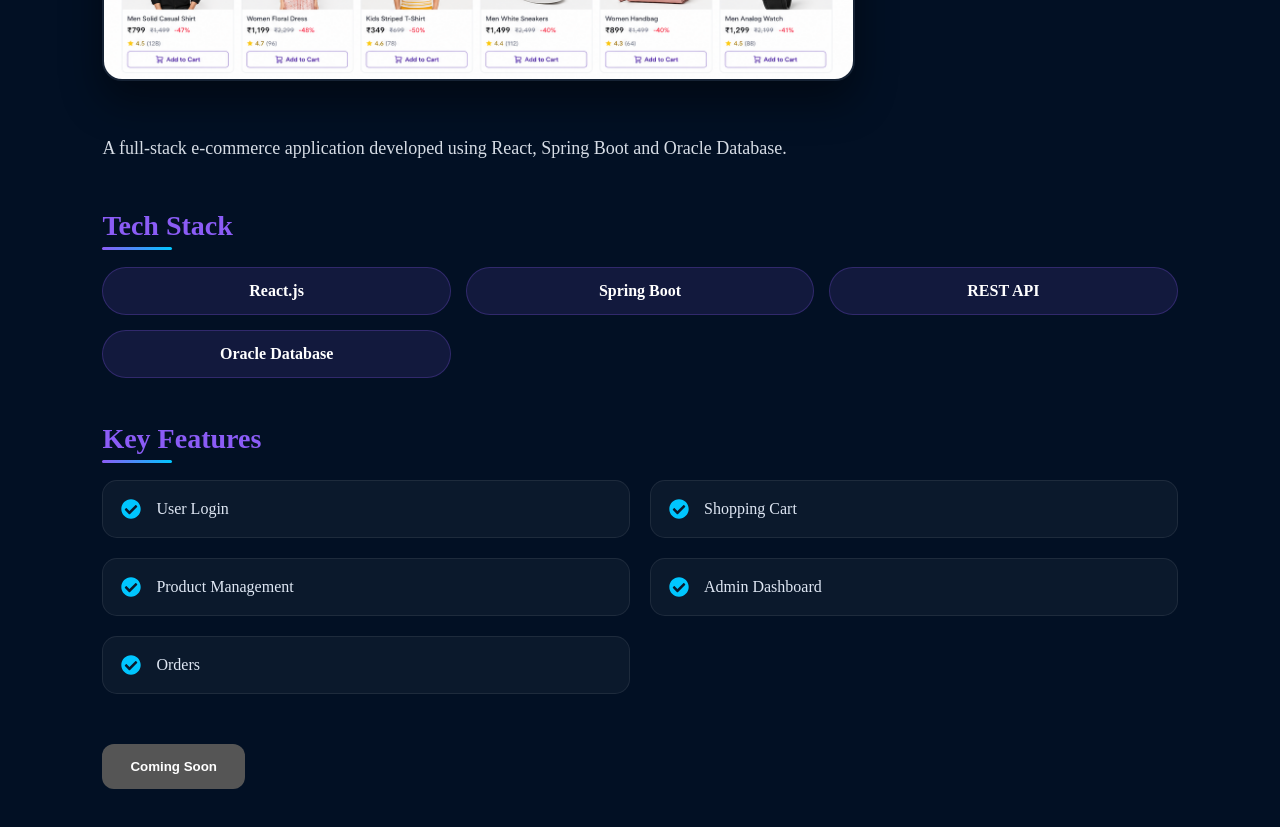
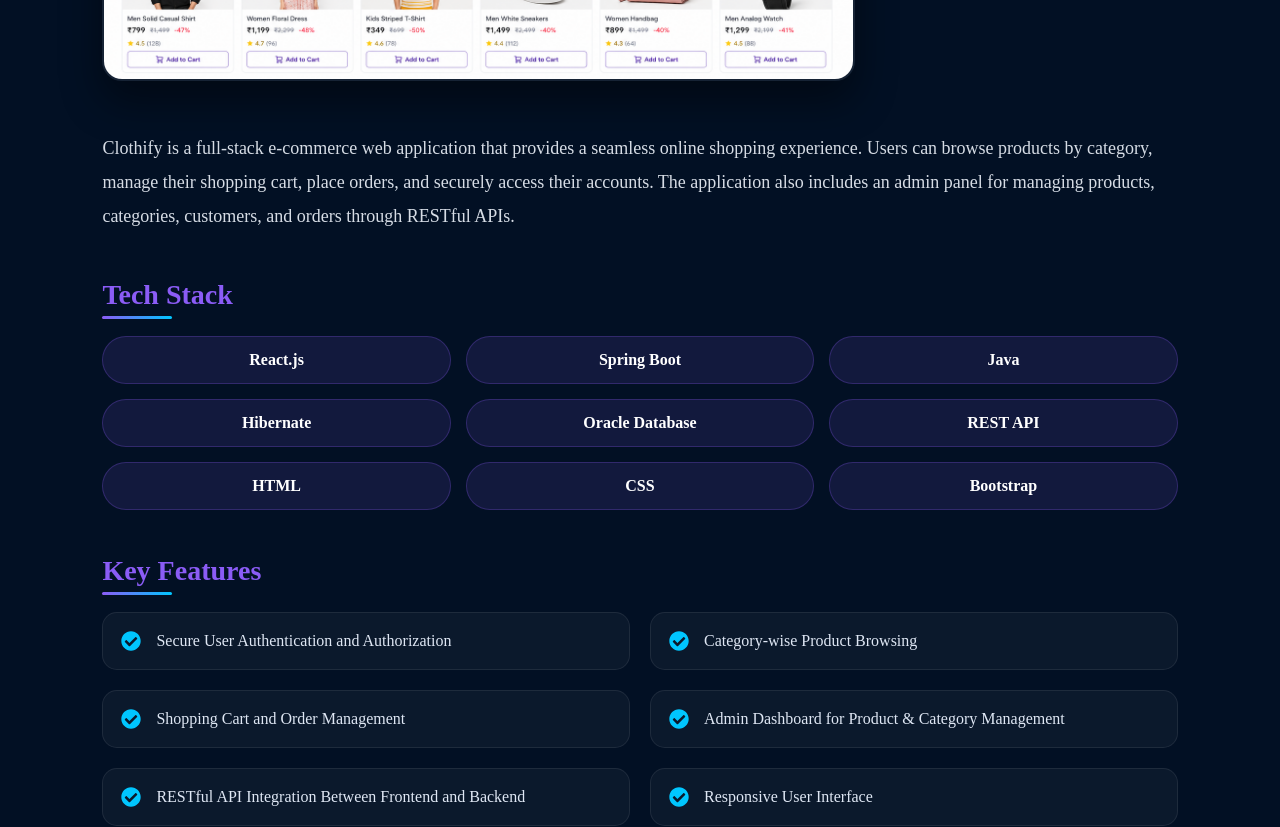
Before and after one commit to anjalichavan2003/portfolio-website, a React (Vite) app: page /project/clothify in a window 1280 px wide. Shown: the part 620-1447 px from the top of the page. Built offline with nearby package versions, Linux system fonts and the light colour scheme.

Commit message:
Product Details Modifeid

```diff
--- a/src/pages/ProjectDetails.jsx
+++ b/src/pages/ProjectDetails.jsx
@@ -18,7 +18,7 @@
     title: "StayNest",
     image: project3,
     description:
-      "StayNest is a full-stack property rental platform where users can browse, create, edit and manage property listings. It includes authentication, image upload, reviews, interactive maps and responsive UI.",
+      "StayNest is a full-stack property rental platform where users can browse, create, edit, and manage property listings. It features secure authentication, image uploads, reviews, interactive maps, and a fully responsive user interface.",
 
     tech: [
       "React.js",
@@ -30,17 +30,17 @@
     ],
 
     features: [
-      "User Authentication",
-      "Add / Edit / Delete Listing",
-      "Image Upload",
-      "Review System",
-      "Interactive Maps",
-      "Responsive Design",
+      "Secure User Authentication and Authorization",
+      "Create, Update, and Delete Property Listings",
+      "Cloudinary Image Upload and Storage",
+      "Property Reviews and Ratings",
+      "Interactive Location Maps",
+      "Responsive UI for Mobile and Desktop",
     ],
 
-    frontend: "https://github.com/yourusername/staynest-frontend",
+    frontend: "https://github.com/anjalichavan2003/sigma-project",
 
-    backend: "https://github.com/yourusername/staynest-backend",
+    backend: "https://github.com/anjalichavan2003/sigma-project",
 
     live: "https://sigma-project-4y4q.onrender.com/listings",
   },
@@ -50,16 +50,27 @@
     image: project2,
 
     description:
-      "A full-stack e-commerce application developed using React, Spring Boot and Oracle Database.",
+      "Clothify is a full-stack e-commerce web application that provides a seamless online shopping experience. Users can browse products by category, manage their shopping cart, place orders, and securely access their accounts. The application also includes an admin panel for managing products, categories, customers, and orders through RESTful APIs.",
 
-    tech: ["React.js", "Spring Boot", "REST API", "Oracle Database"],
+    tech: [
+      "React.js",
+      "Spring Boot",
+      "Java",
+      "Hibernate",
+      "Oracle Database",
+      "REST API",
+      "HTML",
+      "CSS",
+      "Bootstrap",
+    ],
 
     features: [
-      "User Login",
-      "Shopping Cart",
-      "Product Management",
-      "Admin Dashboard",
-      "Orders",
+      "Secure User Authentication and Authorization",
+      "Category-wise Product Browsing",
+      "Shopping Cart and Order Management",
+      "Admin Dashboard for Product & Category Management",
+      "RESTful API Integration Between Frontend and Backend",
+      "Responsive User Interface",
     ],
 
     frontend: "",
@@ -75,16 +86,27 @@
   image: project1,
 
   description:
-      "A Java EE web application for managing students, attendance and courses.",
+    "Student Management System is a Java EE web application designed to simplify academic administration. It enables administrators and faculty to efficiently manage student records, course details, attendance, and academic information through a secure and user-friendly interface.",
 
-    tech: ["Java", "JSP", "Servlet", "Oracle"],
+  tech: [
+    "Java",
+    "JSP",
+    "Servlet",
+    "JDBC",
+    "Oracle Database",
+    "HTML",
+    "CSS",
+    "Bootstrap",
+    "Apache Tomcat"
+  ],
 
   features: [
-      "Student Registration",
-      "Attendance",
-      "Course Management",
-      "Faculty Module",
-      "CRUD Operations",
+    "Student Registration and Profile Management",
+    "Course and Subject Management",
+    "Attendance Tracking System",
+    "Faculty and Student Modules",
+    "Complete CRUD Operations with JDBC",
+    "Responsive and User-Friendly Interface"
   ],
 
   frontend: "",
```
Also changed, not shown: src/pages/ProjectDetails.css (+6 -1 lines). Lines whose indentation alone changed are shown as unchanged.
